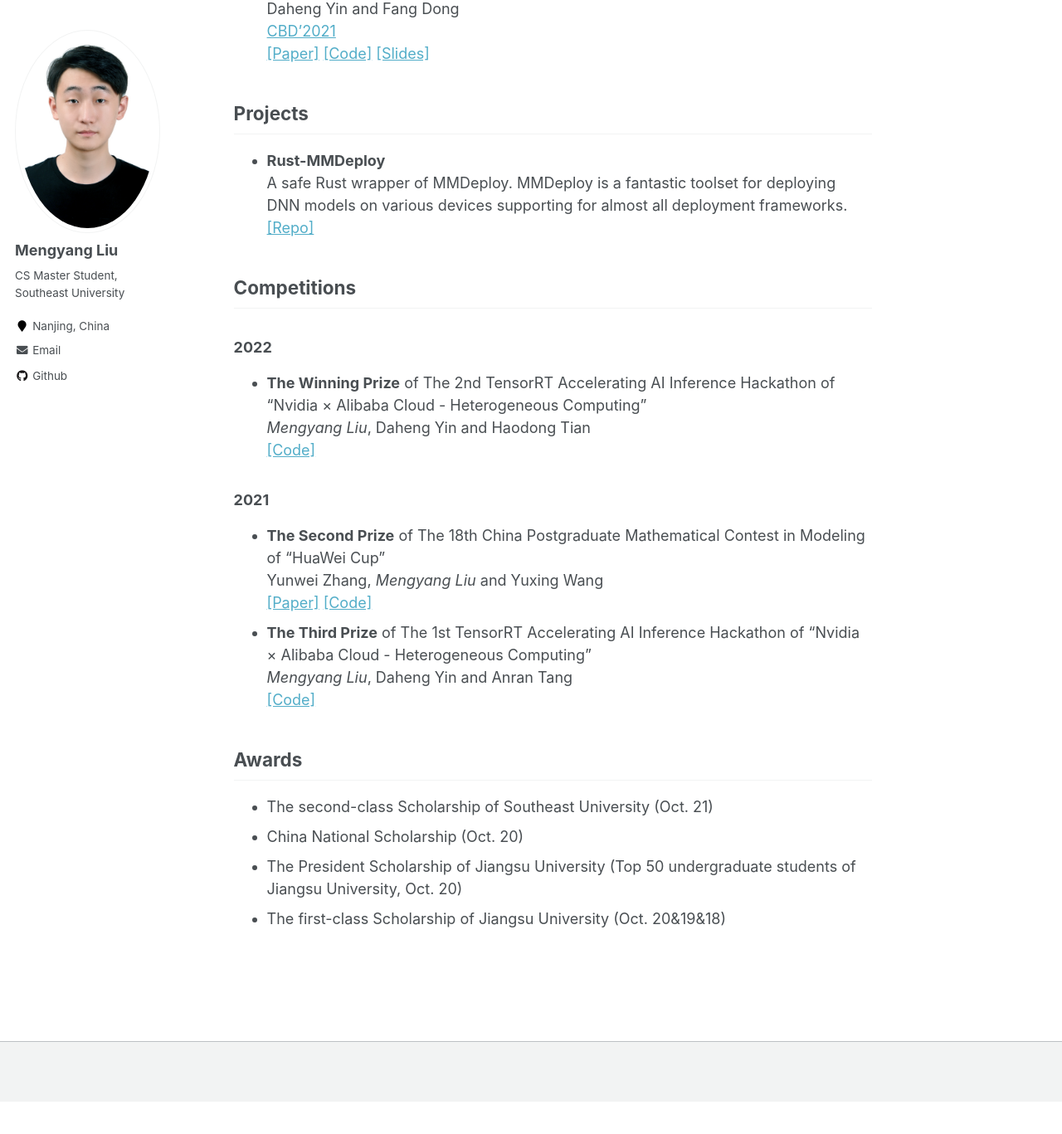
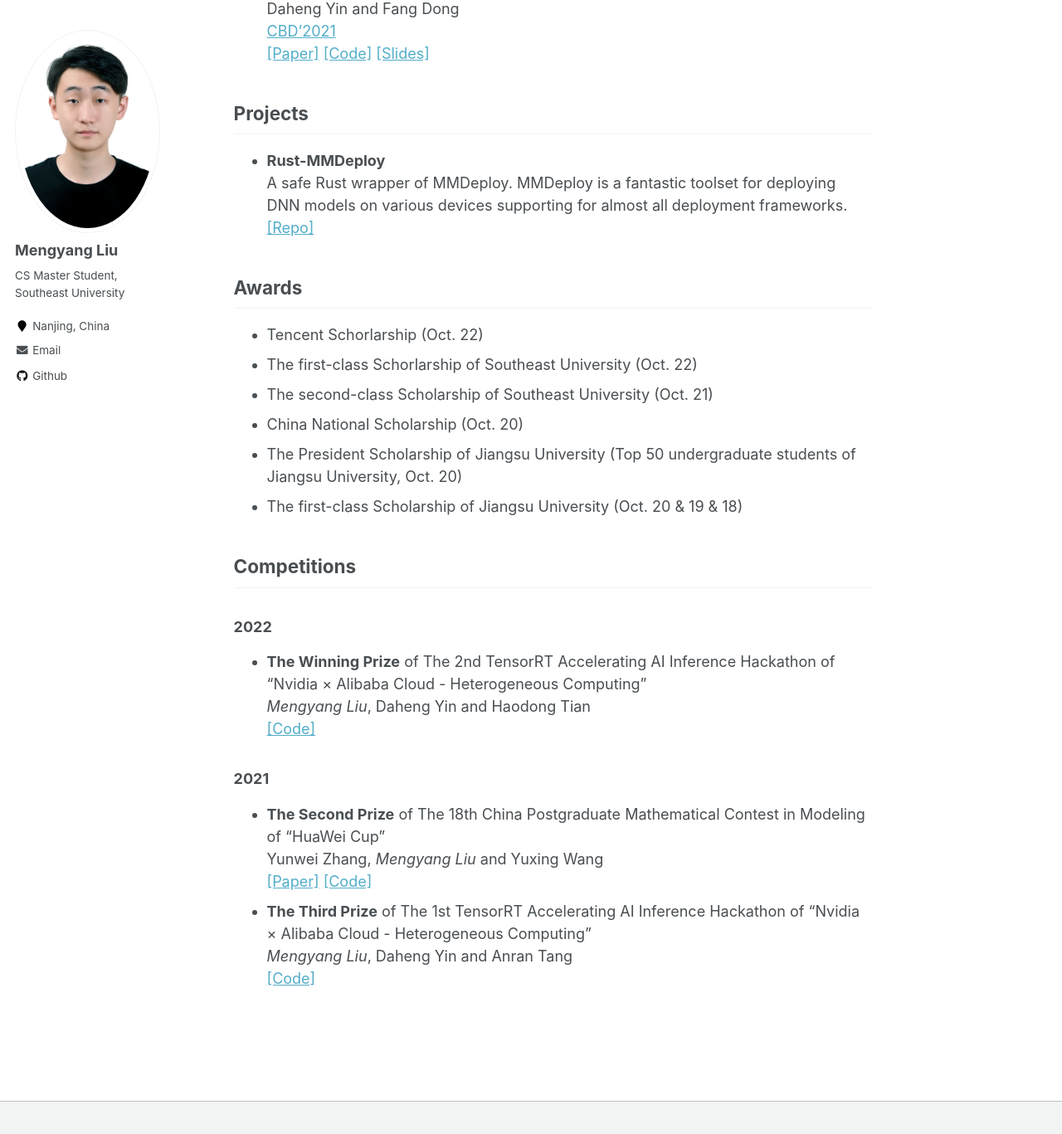
Before and after one commit to liu-mengyang/liu-mengyang.github.io, a Jekyll site: the page built from _pages/about.md, in a window 1280 px wide and 1400 px high, scrolled down 788 px. Shown: the top 1367 px of the window at 83% size. Built offline with Jekyll 4.4.1, drawn with Linux system fonts in a browser that asks for light colours; before the commit the page ends 2116 px from its top, so only the background shows below that; part of the change alters nothing that is shown.

```diff
--- a/_pages/about.md
+++ b/_pages/about.md
@@ -34,6 +34,15 @@ CBD is an international conference organized by my supervisor and the lab. I pub
   A safe Rust wrapper of MMDeploy. MMDeploy is a fantastic toolset for deploying DNN models on various devices supporting for almost all deployment frameworks.\\
   [[Repo]](https://github.com/liu-mengyang/rust-mmdeploy)
 
+## Awards
+
+- Tencent Schorlarship (Oct. 22)
+- The first-class Schorlarship of Southeast University (Oct. 22)
+- The second-class Scholarship of Southeast University (Oct. 21)
+- China National Scholarship (Oct. 20)
+- The President Scholarship of Jiangsu University (Top 50 undergraduate students of Jiangsu University, Oct. 20)
+- The first-class Scholarship of Jiangsu University (Oct. 20 & 19 & 18)
+
 ## Competitions
 
 ### 2022
@@ -50,10 +59,3 @@ CBD is an international conference organized by my supervisor and the lab. I pub
 - **The Third Prize** of The 1st TensorRT Accelerating AI Inference Hackathon of "Nvidia × Alibaba Cloud - Heterogeneous Computing"\\
   *Mengyang Liu*, Daheng Yin and Anran Tang\\
   [[Code]](https://github.com/liu-mengyang/trt-fairmot)
-
-## Awards
-
-- The second-class Scholarship of Southeast University (Oct. 21)
-- China National Scholarship (Oct. 20)
-- The President Scholarship of Jiangsu University (Top 50 undergraduate students of Jiangsu University, Oct. 20)
-- The first-class Scholarship of Jiangsu University (Oct. 20&19&18)
```
